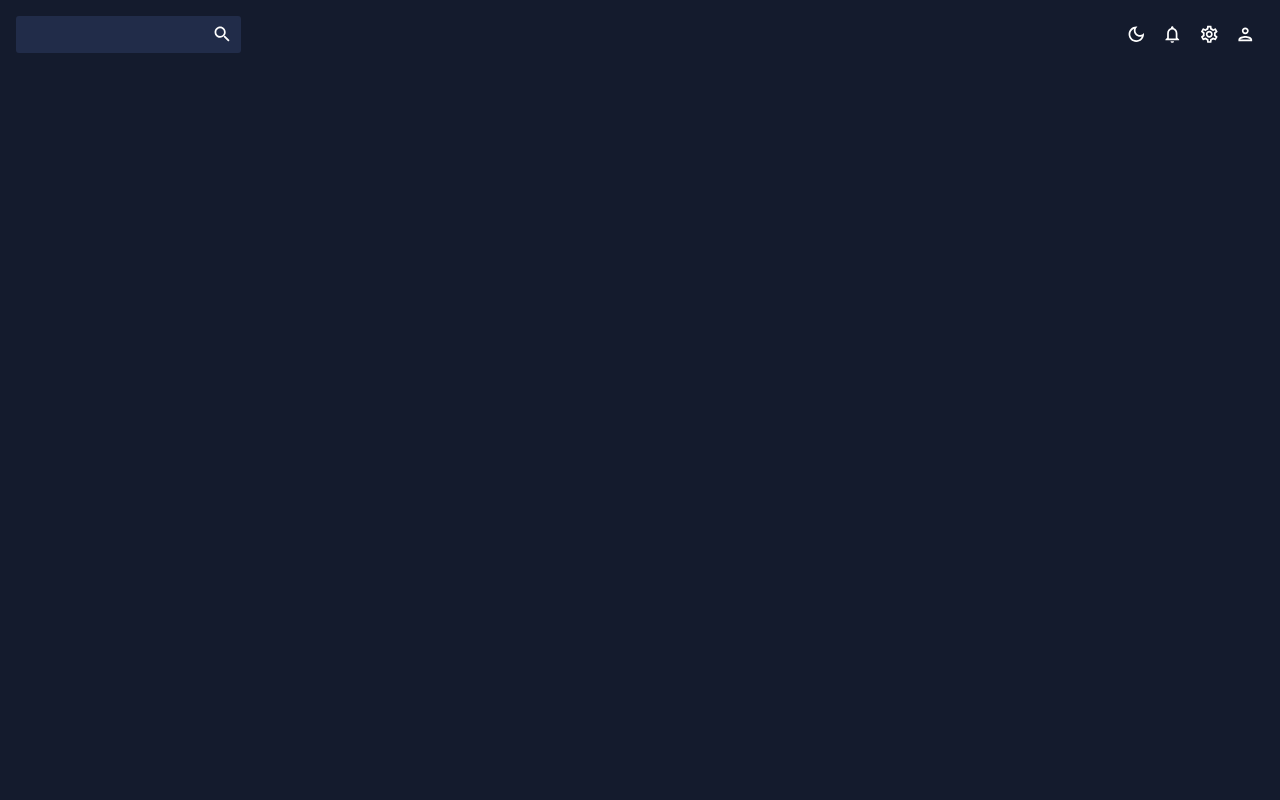
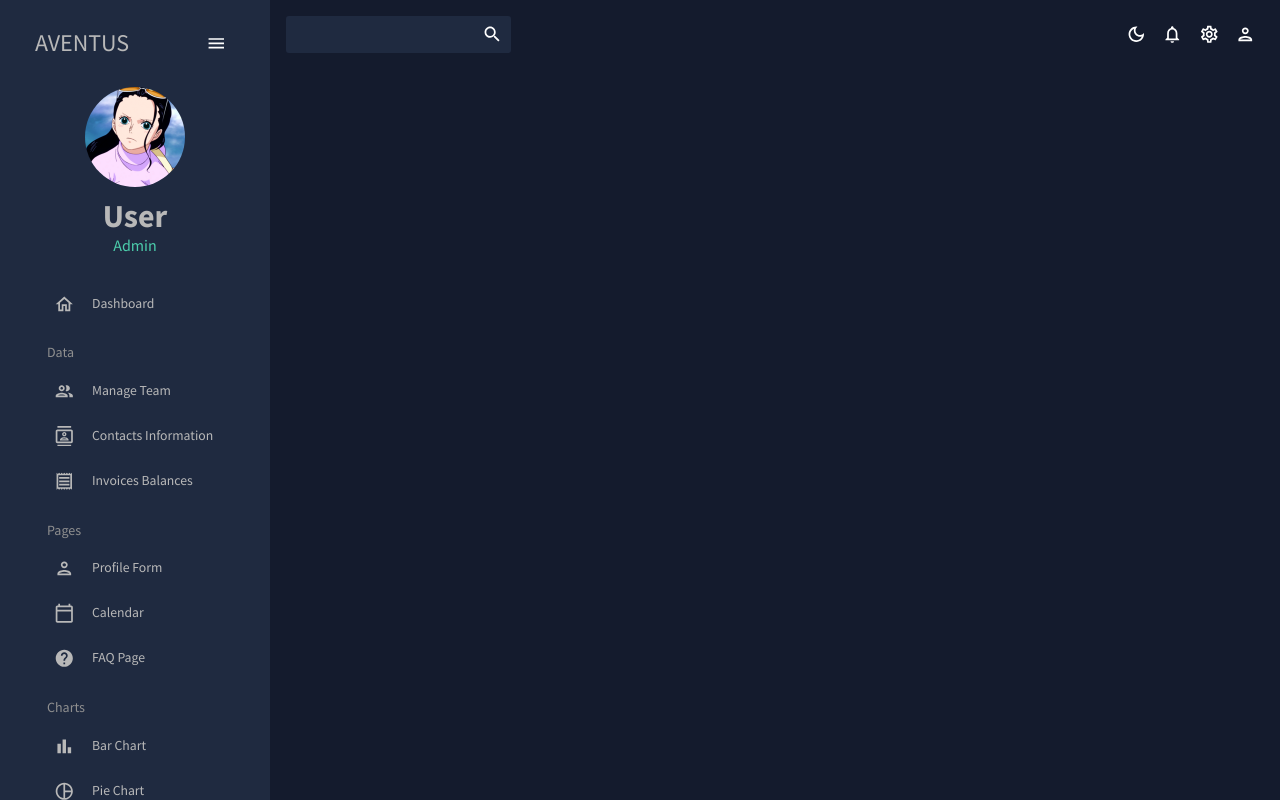
Before and after one commit to 8dmartin4/Aventus-Admin, a React (Create React App) app: page /team in a window 1280 px wide. Built offline with nearby package versions, Linux system fonts and the light colour scheme.

Commit message:
added sidebar

```diff
--- a/package.json
+++ b/package.json
@@ -23,7 +23,7 @@
     "formik": "^2.2.9",
     "react": "^18.2.0",
     "react-dom": "^18.2.0",
-    "react-pro-sidebar": "^1.0.0",
+    "react-pro-sidebar": "^0.7.1",
     "react-router-dom": "^6.8.1",
     "react-scripts": "5.0.1",
     "web-vitals": "^2.1.4",
--- a/src/App.js
+++ b/src/App.js
@@ -1,6 +1,15 @@
 import { ColorModeContext, useMode } from './theme.js';
 import { CssBaseline, ThemeProvider } from '@mui/material';
+import { Routes, Route } from 'react-router-dom';
 import Topbar from './scenes/global/Topbar';
+import Sidebar from './scenes/global/Sidebar';
+import Dashboard from './scenes/dashboard';
+// import Team from './scenes/team';
+// import FAQ from './scenes/faq';
+// import Line from './scenes/line';
+// import Bar from './scenes/bar';
+// import Pie from './scenes/pie';
+// import Calendar from './scenes/calendar';
 
 function App() {
   const [theme, colorMode] = useMode();
@@ -9,8 +18,20 @@
       <ThemeProvider theme={theme}>
         <CssBaseline />
         <div className="app">
+          <Sidebar />
           <main className='content'>
             <Topbar />
+            <Routes>
+              <Route path='/' element={<Dashboard/>}/>
+              {/*<Route path='/team' element={<Team/>}/>*/}
+              {/*<Route path='/faq' element={<FAQ/>}/>*/}
+              {/*<Route path='/line' element={<Line/>}/>*/}
+              {/*<Route path='/bar' element={<Bar/>}/>*/}
+              {/*<Route path='/pie' element={<Pie/>}/>*/}
+              {/*<Route path='/calendar' element={<Calendar/>}/>*/}
+              {/*<Route path='/form' element={<Calendar/>}/>*/}
+              {/*<Route path='/geography' element={<Calendar/>}/>*/}
+            </Routes>
           </main>
         </div>
       </ThemeProvider>
--- a/src/scenes/global/sidebar.jsx
+++ b/src/scenes/global/sidebar.jsx
@@ -1,8 +1,227 @@
+import { useState } from 'react';
+import { ProSidebar, Menu, MenuItem } from 'react-pro-sidebar';
+import 'react-pro-sidebar/dist/css/styles.css';
+import { Box, IconButton, Typography, useTheme } from '@mui/material';
+import { Link } from 'react-router-dom';
+import { tokens } from '../../theme';
+import HomeOutlinedIcon from '@mui/icons-material/HomeOutlined';
+import PeopleOutlinedIcon from '@mui/icons-material/PeopleOutlined';
+import ContactsOutlinedIcon from '@mui/icons-material/ContactsOutlined';
+import ReceiptOutlinedIcon from '@mui/icons-material/ReceiptOutlined';
+import PersonOutlinedIcon from '@mui/icons-material/PersonOutlined';
+import CalendarTodayOutlinedIcon from '@mui/icons-material/CalendarTodayOutlined';
+import HelpOutlinedIcon from '@mui/icons-material/HelpOutlined';
+import BarChartOutlinedIcon from '@mui/icons-material/BarChartOutlined';
+import PieChartOutlinedIcon from '@mui/icons-material/PieChartOutlined';
+import MenuOutlinedIcon from '@mui/icons-material/MenuOutlined';
+import MapOutlinedIcon from '@mui/icons-material/MapOutlined';
 
+const Item = ({title, to, icon, selected, setSelected}) => {
+	const theme = useTheme();
+	const colors = tokens(theme.palette.mode);
+
+	return (
+		<MenuItem
+			active={selected === title}
+			style={{color: colors.gray[100]}}
+			onClick={() => setSelected(title)}
+			icon={icon}
+		>
+			<Typography>{title}</Typography>
+			<Link to={to}/>
+		</MenuItem>
+	)
+}
 
 const Sidebar = () => {
-	return
-		<div> Sidebar </div>;
+	const theme = useTheme();
+	const colors = tokens(theme.palette.mode);
+	const [isCollapsed, setIsCollapsed] = useState(false);
+	const [selected, setSelected] = useState('Dashboard');
+
+	return (
+		<Box sx={{
+			'& .pro-sidebar-inner': {
+				background: `${colors.primary[400]} !important`,
+			},
+			'& .pro-icon-wrapper': {
+				backgroundColor: 'transparent !important',
+			},
+			'& .pro-inner-item': {
+				padding: '5px 35px 5px 20px !important',
+			},
+			'& .pro-inner-item:hover': {
+				color: '#868dfb !important',
+			},
+			'& .pro-menu-item.active': {
+				color: '#6870fa !impotant',
+			},
+		}}>
+
+			<ProSidebar collapsed={isCollapsed}>
+				<Menu iconShape='square'>
+					{/*logo and menu icon*/}
+					<MenuItem
+						onClick={()=> setIsCollapsed(!isCollapsed)}
+						icon={isCollapsed ? <MenuOutlinedIcon/> : undefined}
+						style={{
+							margin: '10px 0 20px 0',
+							color: colors.gray[100]
+						}}
+					>
+					{!isCollapsed && (
+						<Box
+							display='flex'
+							justifyContent='space-between'
+							alignItems='center'
+							ml='15px'
+						>
+							<Typography variant='h3' color={colors.gray[100]}>
+								AVENTUS
+							</Typography>
+							<IconButton onClick={() => setIsCollapsed(!isCollapsed)}>
+								<MenuOutlinedIcon/>
+							</IconButton>
+						</Box>
+					)}
+					</MenuItem>
+
+					{/*user*/}
+					{!isCollapsed && (
+						<Box mb='25px'>
+							<Box display='flex' justifyContent='center' alignItems='center'>
+								<img
+									alt='profile-user'
+									width='100px'
+									height='100px'
+									src={`../../assets/user.png`}
+									style={{ cursor: 'pointer', borderRadius: '50%'}}
+								/>
+							</Box>
+							<Box textAlign='center'>
+								<Typography
+									variant='h2'
+									color={colors.gray[100]}
+									fontWeight='bold'
+									sx={{m: '10px 0 0 0'}}
+								>
+									User
+								</Typography>
+								<Typography
+									variant='h5'
+									color={colors.greenAccent[500]}
+									>
+									Admin
+								</Typography>
+							</Box>
+						</Box>
+					)}
+
+					{/*menu items*/}
+					<Box paddingLeft={isCollapsed ? undefined : '10%'}>
+						<Item
+							title='Dashboard'
+							to='/'
+							icon={<HomeOutlinedIcon/>}
+							selected={selected}
+							setSelected={setSelected}
+						/>
+
+						<Typography
+							variant='h6'
+							color={colors.gray[300]}
+							sx={{m: '15px 0 5px 20px'}}
+						>
+							Data
+						</Typography>
+
+						<Item
+							title='Manage Team'
+							to='/team'
+							icon={<PeopleOutlinedIcon/>}
+							selected={selected}
+							setSelected={setSelected}
+						/>
+						<Item
+							title='Contacts Information'
+							to='/contacts'
+							icon={<ContactsOutlinedIcon/>}
+							selected={selected}
+							setSelected={setSelected}
+						/>
+						<Item
+							title='Invoices Balances'
+							to='/invoices'
+							icon={<ReceiptOutlinedIcon/>}
+							selected={selected}
+							setSelected={setSelected}
+						/>
+
+						<Typography
+							variant='h6'
+							color={colors.gray[300]}
+							sx={{m: '15px 0 5px 20px'}}
+						>
+							Pages
+						</Typography>
+
+						<Item
+							title='Profile Form'
+							to='/form'
+							icon={<PersonOutlinedIcon/>}
+							selected={selected}
+							setSelected={setSelected}
+						/>
+						<Item
+							title='Calendar'
+							to='/calendar'
+							icon={<CalendarTodayOutlinedIcon/>}
+							selected={selected}
+							setSelected={setSelected}
+						/>
+						<Item
+							title='FAQ Page'
+							to='/faq'
+							icon={<HelpOutlinedIcon/>}
+							selected={selected}
+							setSelected={setSelected}
+						/>
+
+						<Typography
+							variant='h6'
+							color={colors.gray[300]}
+							sx={{m: '15px 0 5px 20px'}}
+						>
+							Charts
+						</Typography>
+
+						<Item
+							title='Bar Chart'
+							to='/bar'
+							icon={<BarChartOutlinedIcon/>}
+							selected={selected}
+							setSelected={setSelected}
+						/>
+						<Item
+							title='Pie Chart'
+							to='/pie'
+							icon={<PieChartOutlinedIcon/>}
+							selected={selected}
+							setSelected={setSelected}
+						/>
+						<Item
+							title='Geography Chart'
+							to='/geography'
+							icon={<MapOutlinedIcon/>}
+							selected={selected}
+							setSelected={setSelected}
+						/>
+					</Box>
+				</Menu>
+			</ProSidebar>
+
+		</Box>
+	);
 };
 
 export default Sidebar;
--- a/src/theme.js
+++ b/src/theme.js
@@ -22,7 +22,7 @@
 		  100: '#465F9E',
 		  200: '#3A4E82',
 		  300: '#2D3D65',
-		  400: '#212C49',
+		  400: '#1F2A40',
 		  500: '#141B2D',
 		  600: '#030406',
 		  700: '#000000',
```
Also changed, not shown: public/assets/user.png (added), 1 other file (tests, documents, lock files or other folders).
